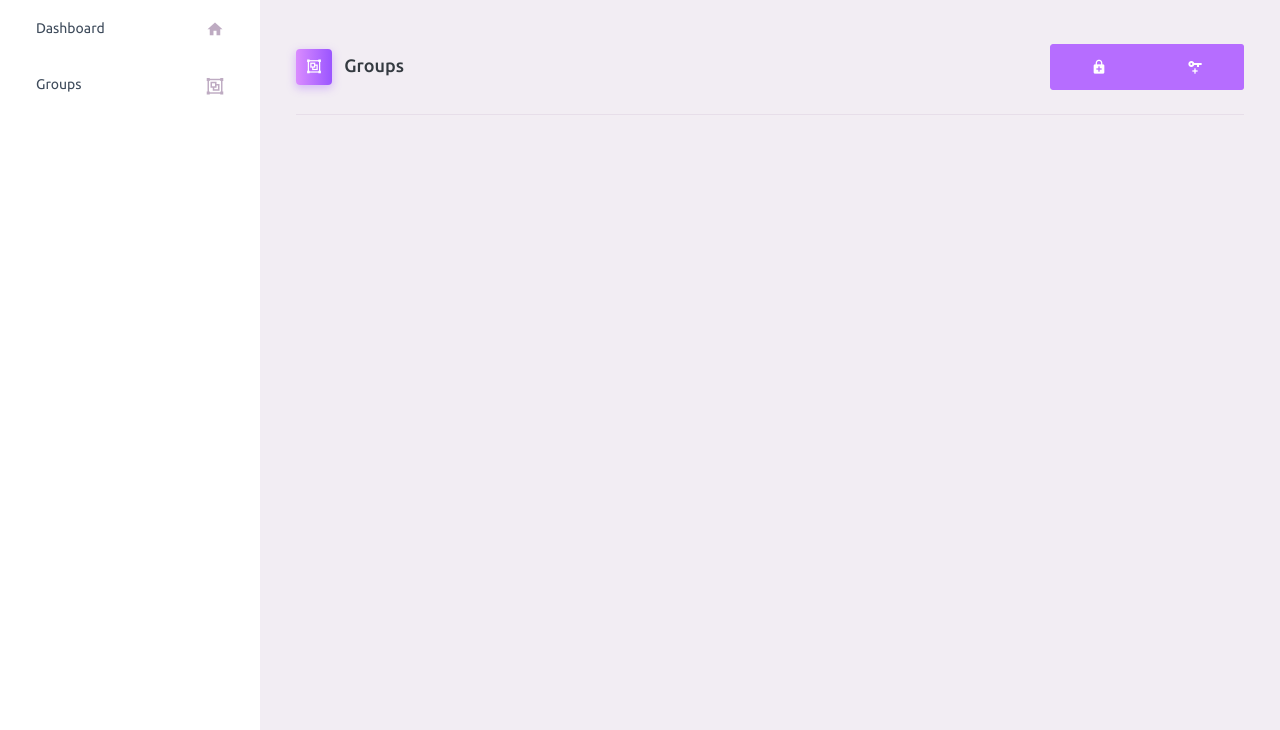
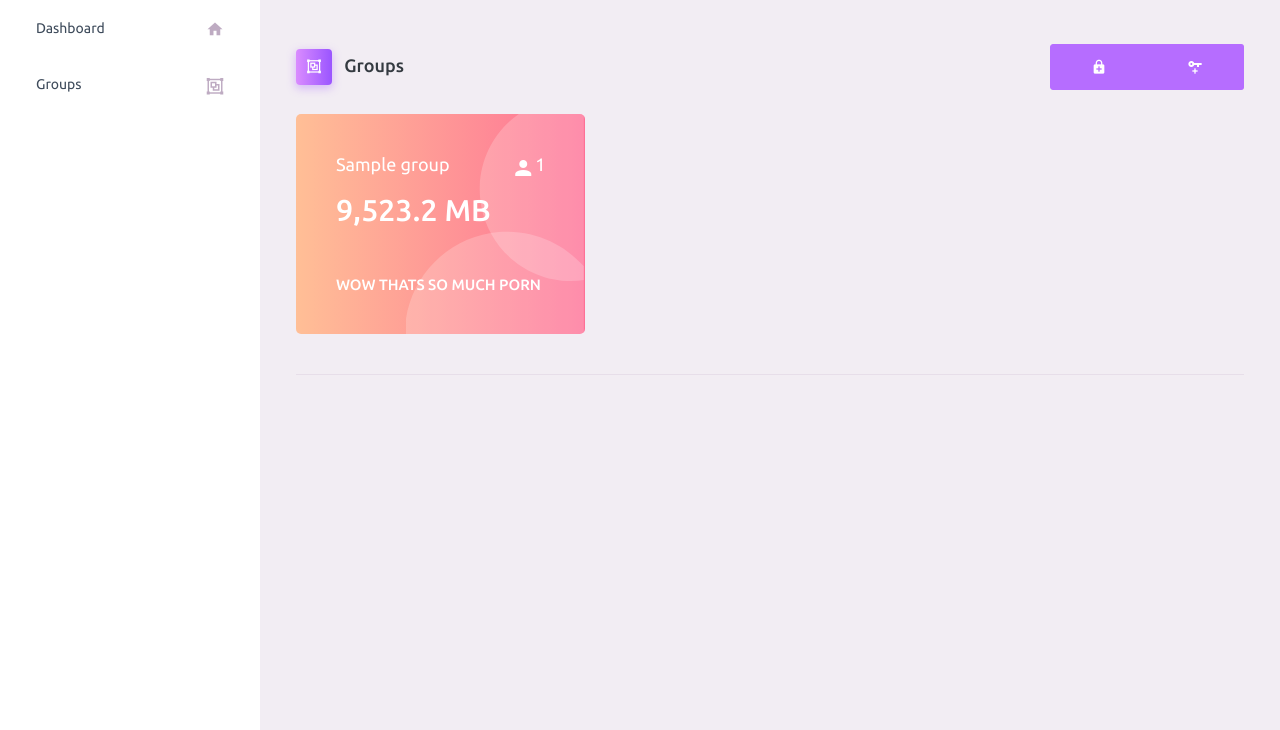
Before and after one commit to mplein2/Thesis_P2P_FIleSharing_Blockchain, a Flask app: template templates/groups.html in a window 1280 px wide. Shown: the part 70-800 px from the top of the page. Run offline with Flask 2, Linux system fonts and the light colour scheme; the template is opened without the code that fills it: most values are stand-ins (such as "Sample title", 1, 10 or a date in 2020).

Commit message:
First attempt on Groups

```diff
--- a/client.py
+++ b/client.py
@@ -9,6 +9,7 @@ class Client:
         self.hostname = socket.gethostname()
         self.publicIP = get('https://api.ipify.org').text
         self.localIP = socket.gethostbyname(self.hostname)
+        self.port = 6969
         self.print()
 
     def print(self):
--- a/main.py
+++ b/main.py
@@ -1,4 +1,5 @@
 import logging
+from Groups import GroupManager
 
 from flask import Flask, render_template, request
 
@@ -6,18 +7,18 @@ from client import Client
 
 app = Flask(__name__)
 
-# This Dissabless Logging
-app.logger.disabled = True
+# This Disables Logging
+app.logger.disabled = False
 log = logging.getLogger('werkzeug')
-log.disabled = True
+log.disabled = False
 
 
 @app.route("/create_group", methods=['POST'])
-def test():
+def create_group():
     if request.method == 'POST':
         data = request.form
-        print(data)
-        print(data["GroupName"])
+        group_name = data["GroupName"]
+        GroupManager.CreateGroup(group_name, [(c1.localIP, c1.port)])
         return "ok"
 
 
@@ -28,9 +29,10 @@ def main():
 
 @app.route("/groups")
 def groups():
-    return render_template("groups.html", myIP=c1.publicIP)
+    return render_template("groups.html", myIP=c1.publicIP, groups=GroupManager.Groups)
 
 
 if __name__ == "__main__":
     c1 = Client()
+    GroupManager = GroupManager()
     app.run(host='127.0.0.1', port=6700)
--- a/templates/groups.html
+++ b/templates/groups.html
@@ -49,7 +49,24 @@
                   </div>
                 </span>
                 </div>
+                <div class="row">
+                    {%for group in groups%}
+                    <div class="col-md-4 stretch-card grid-margin">
+                        <div class="card bg-gradient-danger card-img-holder text-white">
+                            <div class="card-body">
+                                <img src="static/images/dashboard/circle.svg" class="card-img-absolute"
+                                     alt="circle-image"/>
+                                <h4 class="font-weight-normal mb-3">{{group.group_name}} <span class="float-right">{{group.peer_list|length}}</span><i
+                                        class="mdi mdi-account mdi-24px float-right"></i>
+                                </h4>
+                                <h2 class="mb-5">9,523.2 MB</h2>
+                                <h6 class="card-text">WOW THATS SO MUCH PORN</h6>
+                            </div>
+                        </div>
+                    </div>
+                    {%endfor%}
 
+                </div>
 
                 <footer class="footer">
                     <div class="container-fluid clearfix">
```
Also changed, not shown: Groups.py (+43 -7 lines).
